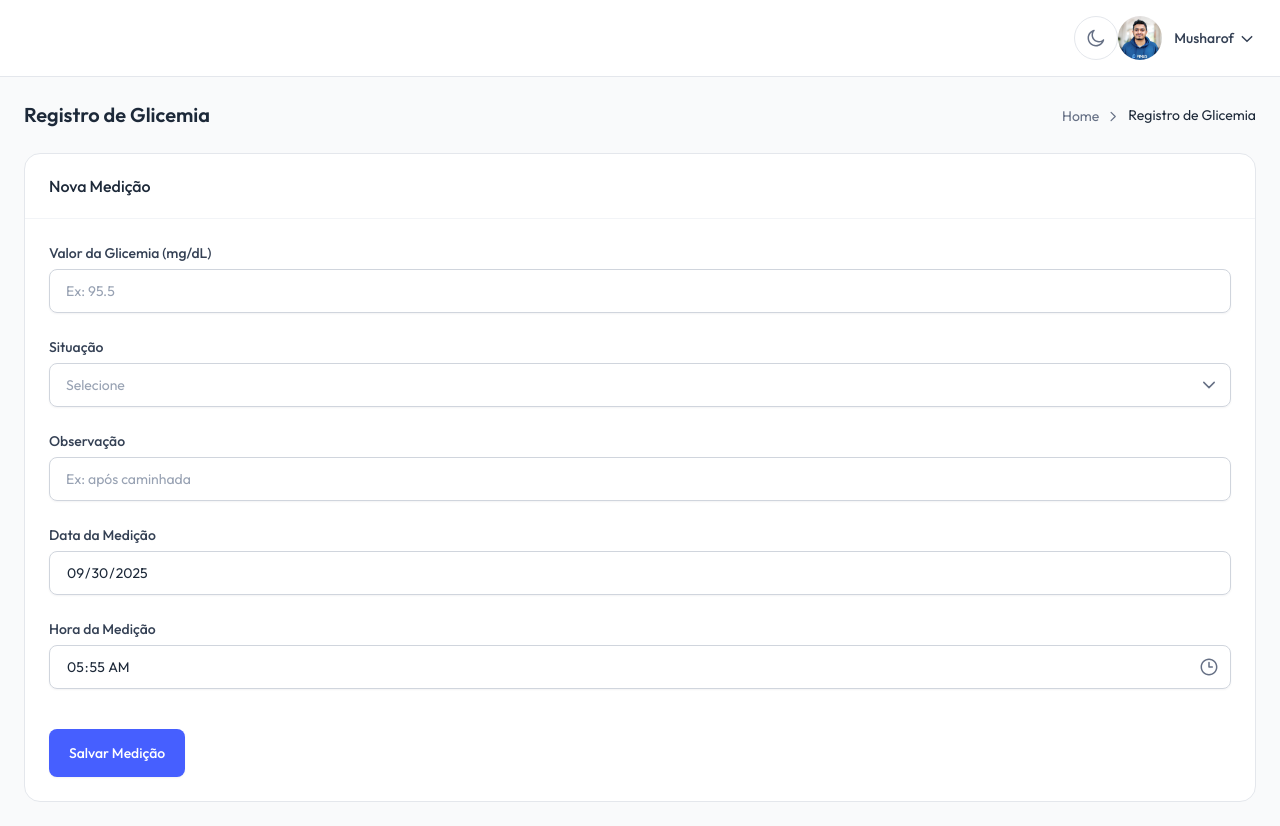
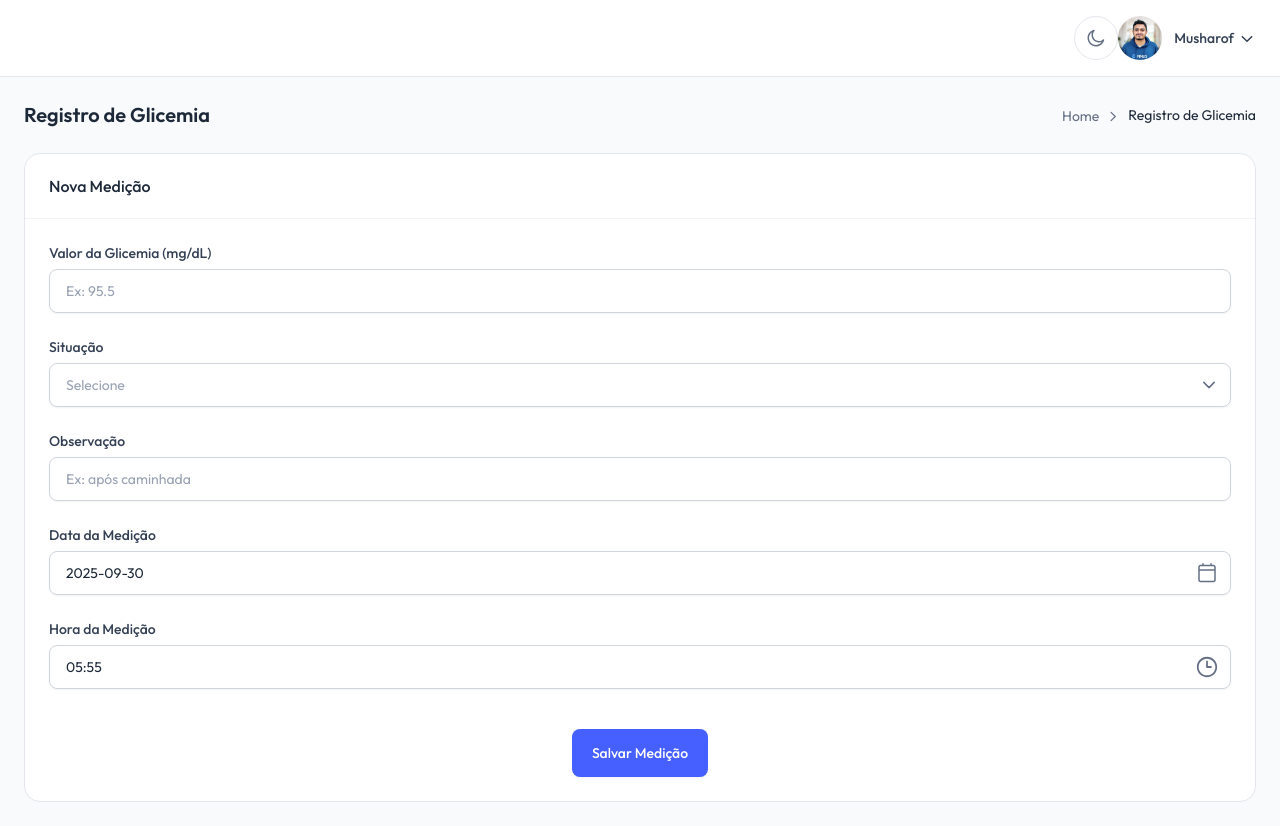
Before and after one commit to Ro7Rinke/rr_diabetes_web, a Next.js app: page /glucose/new in a window 1280 px wide. Built offline with nearby package versions, Linux system fonts and the light colour scheme.

Commit message:
Melhorado input de hora

```diff
--- a/src/components/form/date-picker.tsx
+++ b/src/components/form/date-picker.tsx
@@ -2,7 +2,7 @@ import { useEffect } from 'react';
 import flatpickr from 'flatpickr';
 import 'flatpickr/dist/flatpickr.css';
 import Label from './Label';
-import { CalenderIcon } from '../../icons';
+import { CalenderIcon, TimeIcon } from '../../icons';
 import Hook = flatpickr.Options.Hook;
 import DateOption = flatpickr.Options.DateOption;
 
@@ -24,11 +24,13 @@ export default function DatePicker({
   placeholder,
 }: PropsType) {
   useEffect(() => {
+    const isTimeMode = mode === "time";
+
     const flatPickr = flatpickr(`#${id}`, {
-      mode: mode || "single",
-      static: true,
-      monthSelectorType: "static",
-      dateFormat: "Y-m-d",
+      mode: isTimeMode ? "single" : mode || "single",
+      enableTime: isTimeMode || mode === "range" || mode === "multiple",
+      noCalendar: isTimeMode, // remove calendário quando for só hora
+      dateFormat: isTimeMode ? "H:i" : "Y-m-d", // formato só hora ou só data
       defaultDate,
       onChange,
     });
@@ -39,6 +41,7 @@ export default function DatePicker({
       }
     };
   }, [mode, onChange, id, defaultDate]);
+
 
   return (
     <div>
@@ -52,7 +55,11 @@ export default function DatePicker({
         />
 
         <span className="absolute text-gray-500 -translate-y-1/2 pointer-events-none right-3 top-1/2 dark:text-gray-400">
-          <CalenderIcon className="size-6" />
+          {mode === "time" ? (
+            <TimeIcon className="size-6" />
+          ) : (
+            <CalenderIcon className="size-6" />
+          )}
         </span>
       </div>
     </div>
--- a/src/components/glucose/NewGlucoseMeasurementForm.tsx
+++ b/src/components/glucose/NewGlucoseMeasurementForm.tsx
@@ -8,6 +8,7 @@ import Select from "@/components/form/Select";
 import { ChevronDownIcon, TimeIcon } from "@/icons";
 import Button from "@/components/ui/button/Button";
 import Form from "@/components/form/Form"; // <-- importa sua classe Form
+import DatePicker from "../form/date-picker";
 
 export default function GlicemiaForm() {
   const [selectedOption, setSelectedOption] = useState("");
@@ -59,17 +60,26 @@ export default function GlicemiaForm() {
 
             {/* Data */}
             <div>
-              <Label htmlFor="data">Data da Medição</Label>
-              <Input
+              {/* <Label htmlFor="data">Data da Medição</Label> */}
+              {/* <Input
                 type="date"
                 id="data"
                 defaultValue={new Date().toISOString().slice(0, 10)}
+              /> */}
+              <DatePicker
+                id="data"
+                label="Data da Medição"
+                placeholder="Selecione a data"
+                defaultDate={new Date()} // já inicia com a data atual
+                onChange={(selectedDates) => {
+                  console.log("Data selecionada:", selectedDates[0]);
+                }}
               />
             </div>
 
             {/* Hora */}
             <div>
-              <Label htmlFor="hora">Hora da Medição</Label>
+              {/* <Label htmlFor="hora">Hora da Medição</Label>
               <div className="relative">
                 <Input
                   type="time"
@@ -79,11 +89,22 @@ export default function GlicemiaForm() {
                 <span className="absolute text-gray-500 -translate-y-1/2 pointer-events-none right-3 top-1/2 dark:text-gray-400">
                   <TimeIcon />
                 </span>
-              </div>
+              </div> */}
+              <DatePicker
+                id="hora"
+                label="Hora da Medição"
+                placeholder="Selecione a hora"
+                mode="time"
+                defaultDate={new Date()}
+                onChange={(selectedDates) => {
+                  console.log("Hora selecionada:", selectedDates[0]);
+                }}
+              />
+
             </div>
 
             {/* Botão de envio */}
-            <div className="pt-4">
+            <div className="pt-4 flex justify-center">
               <Button variant="primary" size="md">
                 Salvar Medição
               </Button>
```
